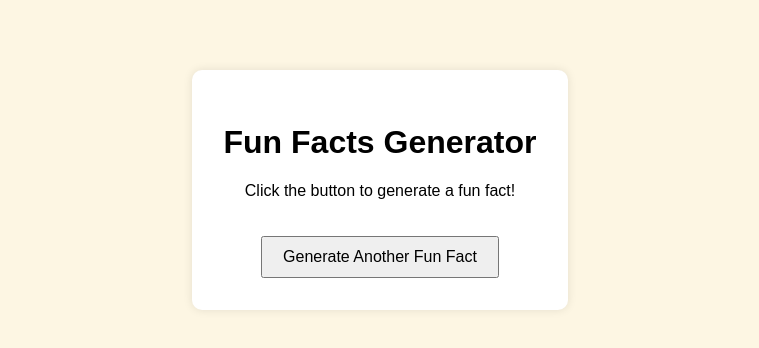
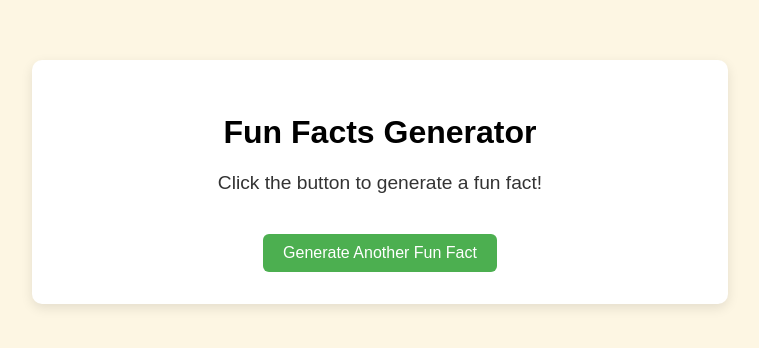
Before and after one commit to Preethibk20/genai101-fun-facts, a plain HTML site: page index.html in a window 1280 px wide. Shown: the part 218-566 px from the top of the page, without its empty margins (260-1019 px from the left). Drawn offline with Linux system fonts and the light colour scheme.

Commit message:
Update style.css

```diff
--- a/style.css
+++ b/style.css
@@ -1,3 +1,4 @@
+/* Reset and base styling */
 body {
     font-family: Arial, sans-serif;
     background-color: #fdf6e3;
@@ -5,19 +6,40 @@ body {
     justify-content: center;
     align-items: center;
     height: 100vh;
+    margin: 0;
 }
 
+/* Container for all content */
 .container {
     text-align: center;
-    padding: 2rem;
+    padding: 2rem 3rem;
     border-radius: 10px;
-    background-color: #fff;
-    box-shadow: 0 0 10px rgba(0,0,0,0.1);
+    background-color: #ffffff;
+    box-shadow: 0 4px 12px rgba(0, 0, 0, 0.1);
+    max-width: 600px;
+    width: 90%;
 }
 
+/* Fun fact text */
+#fact {
+    margin-top: 1rem;
+    font-size: 1.2rem;
+    color: #333;
+}
+
+/* Button styling */
 button {
     padding: 10px 20px;
     font-size: 16px;
     margin-top: 20px;
     cursor: pointer;
+    background-color: #4CAF50;
+    color: white;
+    border: none;
+    border-radius: 6px;
+    transition: background-color 0.3s ease;
 }
+
+button:hover {
+    background-color: #45a049;
+}
```
